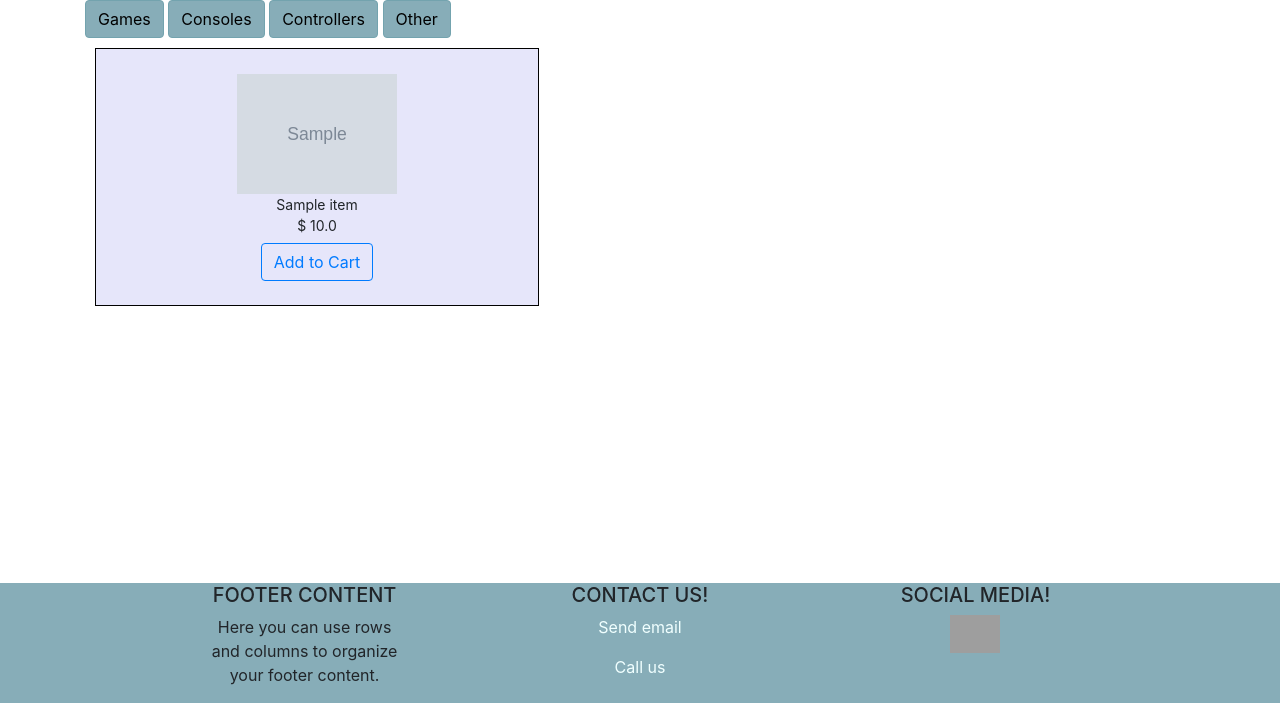
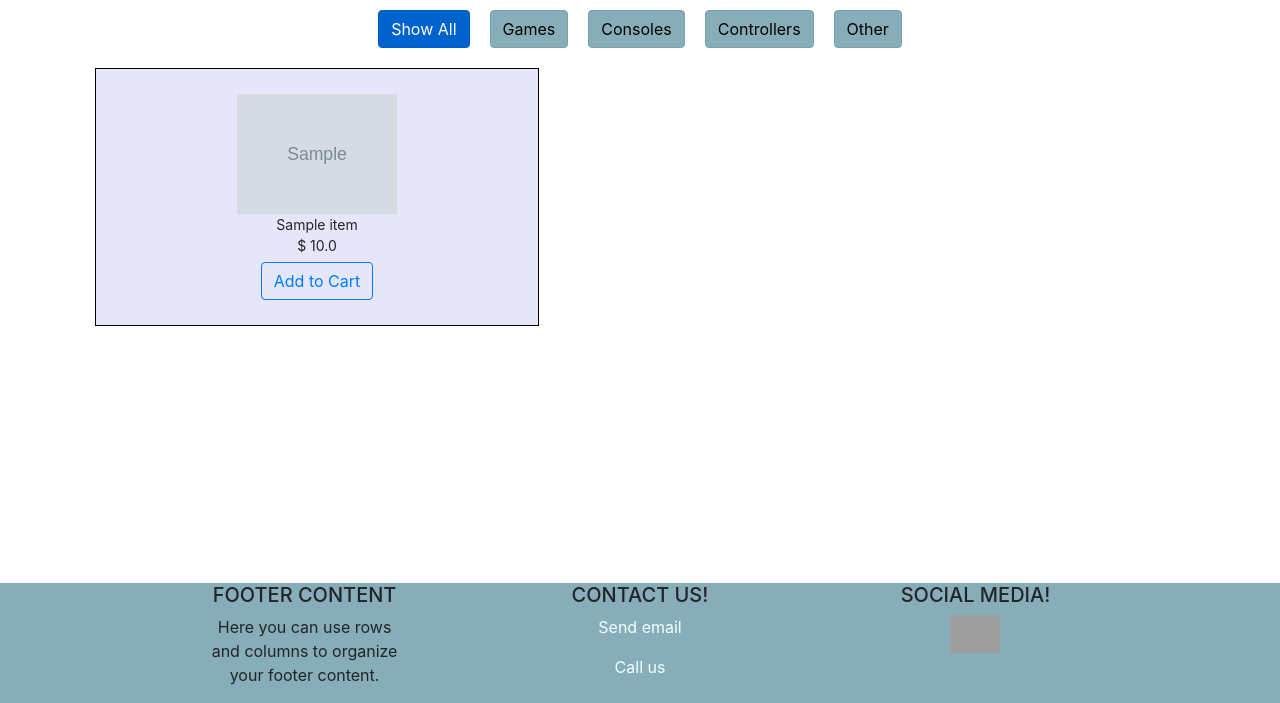
Before and after one commit to Akzelele/CaptainConsole, a Django app: page /consoles/1 in a window 1280 px wide. Shown: the part 97-800 px from the top of the page. Run offline with Django 3.2, Linux system fonts and the light colour scheme; tables that the repository leaves empty hold one stand-in row (values such as "Sample post"); grey boxes marked "Sample" are stand-in pictures; some libraries are stand-ins or nearby versions; grey boxes are pictures that could not be loaded.

Commit message:
filterbuttons, small css fixes/changes including centering catalog

```diff
--- a/static/css/main.css
+++ b/static/css/main.css
@@ -2,7 +2,6 @@
     display: flex;
     flex-wrap:wrap;
     align-content: flex-start ;
-
 }
 .SingleItem {
     background-color: lavender;
@@ -24,13 +23,13 @@
     margin-top: 10px;
 }
 
-.SingleItem #ItemPrice{
+.SingleItem .ItemPrice{
     display:block;
     text-align: center;
     margin-bottom: 7px;
 }
 
-.SingleItem #Caption{
+.SingleItem .Caption{
     display: block;
     text-align: center;
 }
@@ -39,11 +38,18 @@
 
 }
 
-
-
-
 .Caption {
     display: block;
+}
+
+.FilterButtons{
+    display: flex;
+    align-content: center;
+    justify-content: center;
+}
+
+.filterbtn{
+    margin: 10px;
 }
 
 .navbar{
@@ -114,9 +120,33 @@
     margin-top: auto;
 }
 
+@keyframes zoom-in {
+  0% {
+   transform: scale(.1);
+  }
+  100% {
+    transform: none;
+  }
+}
+
+@keyframes rotate-right {
+  0% {
+    transform: translate(-100%) rotate(-100deg);
+  }
+  100% {
+    transform: none;
+  }
+}
+
+.is-animated {
+  //animation: .6s zoom-in;
+  //animation: .4s rotate-right;
+}
+
 .ItemPrice{
     height:20px;
 }
+
 
 #AddToCartButton{
     display: block;
--- a/static/js/items.js
+++ b/static/js/items.js
@@ -58,4 +58,36 @@ $(document).ready(function() {
         }
 
     });
+
+
+    $(document).ready(function(e) {
+        var $filters = $('.FilterButtons [data-filter]'),
+            $items = $('.items [item-category]');
+
+
+        $filters.on('click', function(e) {
+          e.preventDefault();
+          var $this = $(this);
+
+          $filters.removeClass('active');
+          $this.addClass('active');
+
+          var $filterColor = $this.attr('data-filter');
+
+          if ($filterColor == 'all') {
+            $items.removeClass('is-animated')
+
+              .hide().promise().done(function() {
+                $items.addClass('is-animated').fadeIn(50);
+              });
+          } else {
+            $items.removeClass('is-animated')
+              .fadeOut(50).promise().done(function() {
+                $items.filter('[item-category = "' + $filterColor + '"]')
+                  .addClass('is-animated').fadeIn(50);
+              });
+          }
+        })(jQuery);
+    });
+
 });
--- a/templates/console/single_console.html
+++ b/templates/console/single_console.html
@@ -1,10 +1,11 @@
 {% extends 'base.html' %}
     {% block content %}
         <div class="FilterButtons">
-        <a class="btn btn-primary" href="#" role="button">Games</a>
-        <a class="btn btn-primary" href="#" role="button">Consoles</a>
-        <a class="btn btn-primary" href="#" role="button">Controllers</a>
-        <a class="btn btn-primary" href="#" role="button">Other</a>
+        <a class="filterbtn active btn btn-primary"  href="#" role="button" data-filter="all">Show All</a>
+        <a class="filterbtn btn btn-primary" href="#" role="button" data-filter="Game">Games</a>
+        <a class="filterbtn btn btn-primary" href="#" role="button" data-filter="Console">Consoles</a>
+        <a class="filterbtn btn btn-primary" href="#" role="button" data-filter="Controller" >Controllers</a>
+        <a class="filterbtn btn btn-primary" href="#" role="button" data-filter="Accessory">Other</a>
         </div>
         <div class="items">
         {% for item in items%}
--- a/templates/item/single_item.html
+++ b/templates/item/single_item.html
@@ -1,9 +1,9 @@
-<div class="SingleItem">
+<div class="SingleItem" item-category = {{ item.category }}>
     <a href = "/items/{{ item.id }}">
         <img class="ItemImg" src="{{ item.itemimage_set.first }}" alt="{{ item.name }} image" />
     </a>
-    <span id="Caption">{{ item.name }}</span>
-    <p id="ItemPrice">$ {{ item.price }}</p>
+    <span class="Caption">{{ item.name }}</span>
+    <p class="ItemPrice">$ {{ item.price }}</p>
     <div class="CartButton" id="{{item.id}}">
         <button type="button" id = "AddToCartButton" class="btn btn-outline-primary">Add to Cart</button>
     </div>
--- a/templates/navigation.html
+++ b/templates/navigation.html
@@ -34,6 +34,7 @@
             </div>
         </div>
     </form>
+
     <div class="collapse navbar-collapse" id="navbarSupportedContent" >
             {% if user.is_authenticated %}
                 <a class="nav-link" href="{% url 'logout' %}">Logout</a>
```
Also changed, not shown: 1 other file.
